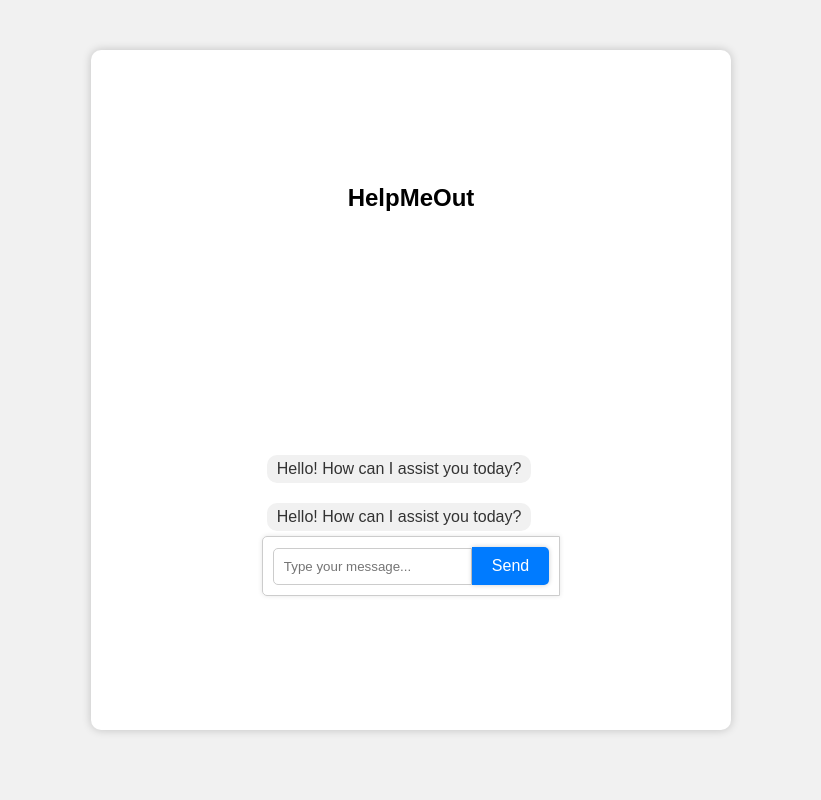
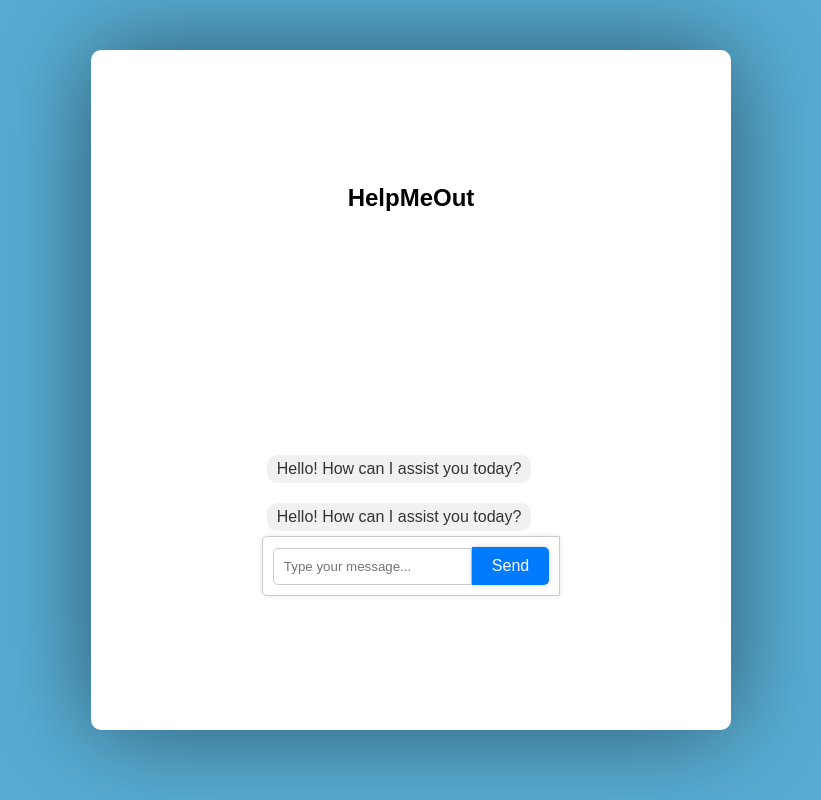
Before and after one commit to aritradey-CS/HelpMeOut, a React (Create React App) app: page / in a window 1280 px wide. Shown: the whole page, without its empty margins (309-1130 px from the left). Built offline with nearby package versions, Linux system fonts and the light colour scheme.

Commit message:
Auto scrolling updates

```diff
--- a/src/App.css
+++ b/src/App.css
@@ -3,7 +3,7 @@
   font-family: Arial, sans-serif;
   margin: 0;
   padding: 0;
-  background-color: #f1f1f1;
+  background-color: #58add4;
 }
 
 .app-container {
@@ -21,10 +21,10 @@
   align-items: center;
   justify-content: center;
   margin-top: 50px;
-  box-shadow: 0 0 10px rgba(0, 0, 0, 0.2);
+  box-shadow: 0 0 100px rgba(0, 0, 0, 0.5);
   border-radius: 10px;
   padding: 20px;
-  background-color: #fff;
+  background-color: #ffffff;
   width: 100%;
   max-width: 600px;
   position: relative;
```
